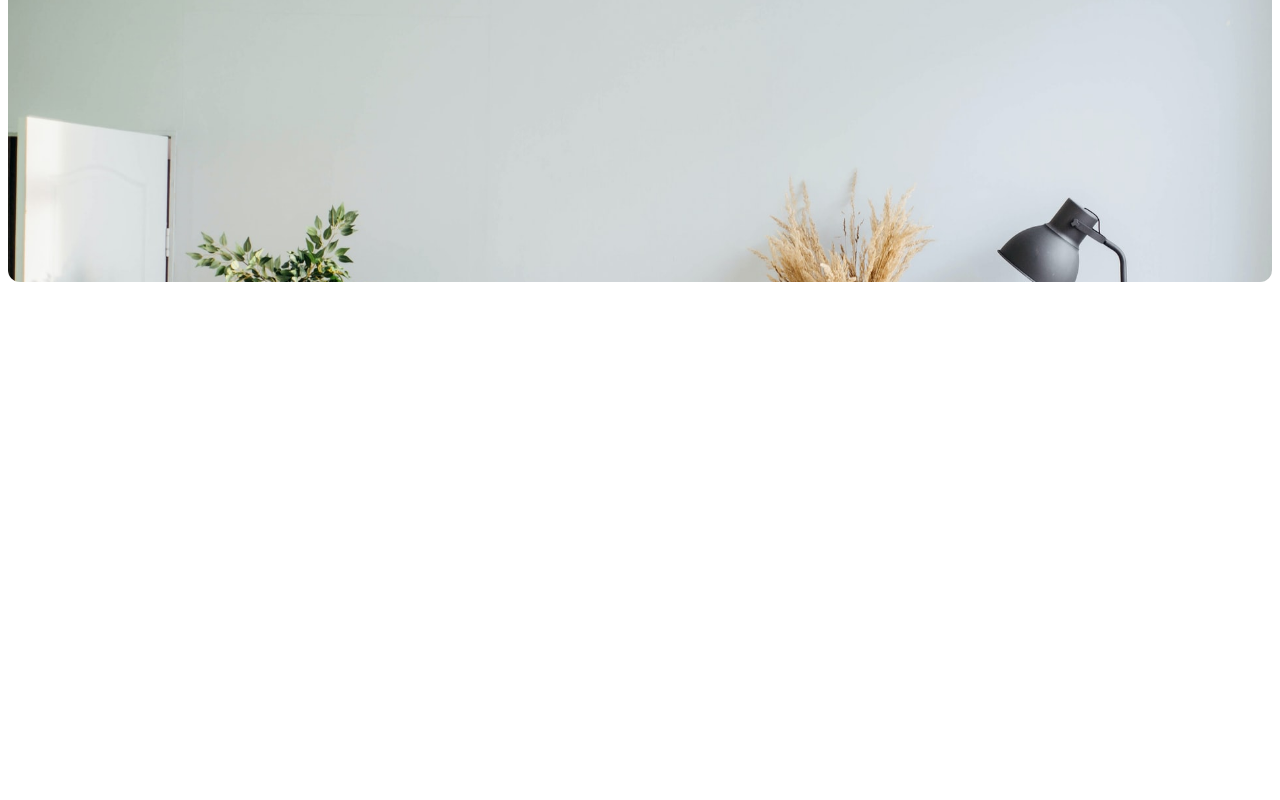
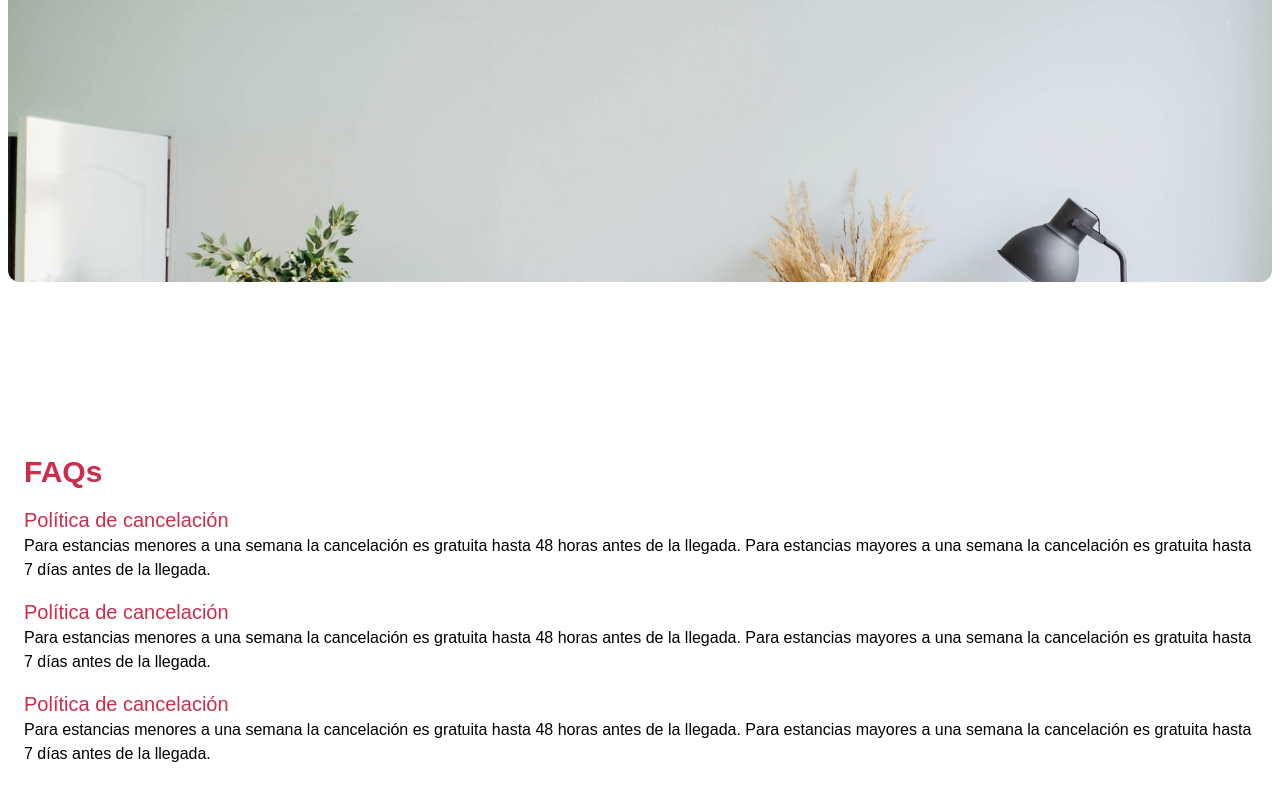
Before and after one commit to ososuna/platzi-travel, a website: page public/index.html in a window 1280 px wide. Shown: the part 1090-1890 px from the top of the page. Before the commit the page ends 1580 px from the top, so only its background shows below. Drawn offline with Linux system fonts and the light colour scheme.

Commit message:
seccion de faqs

```diff
--- a/public/index.html
+++ b/public/index.html
@@ -66,6 +66,29 @@
         </div>
       </div>
     </div>
+    <div class="w-full h-full" id="faqs">
+      <div class="w-full h-full px-6 flex flex-col space-y-4">
+        <p class="text-3xl text-primary font-semibold mt-6">FAQs</p>
+        <div>
+          <p class="text-xl font-medium text-primary">Política de cancelación</p>
+          <p class="text-md pt2">
+            Para estancias menores a una semana la cancelación es gratuita hasta 48 horas antes de la llegada. Para estancias mayores a una semana la cancelación es gratuita hasta 7 días antes de la llegada.
+          </p>
+        </div>
+        <div>
+          <p class="text-xl font-medium text-primary">Política de cancelación</p>
+          <p class="text-md pt2">
+            Para estancias menores a una semana la cancelación es gratuita hasta 48 horas antes de la llegada. Para estancias mayores a una semana la cancelación es gratuita hasta 7 días antes de la llegada.
+          </p>
+        </div>
+        <div>
+          <p class="text-xl font-medium text-primary">Política de cancelación</p>
+          <p class="text-md pt2">
+            Para estancias menores a una semana la cancelación es gratuita hasta 48 horas antes de la llegada. Para estancias mayores a una semana la cancelación es gratuita hasta 7 días antes de la llegada.
+          </p>
+        </div>
+      </div>
+    </div>
   </section>
 </body>
 </html>
```
Also changed, not shown: public/css/tailwind.css.
